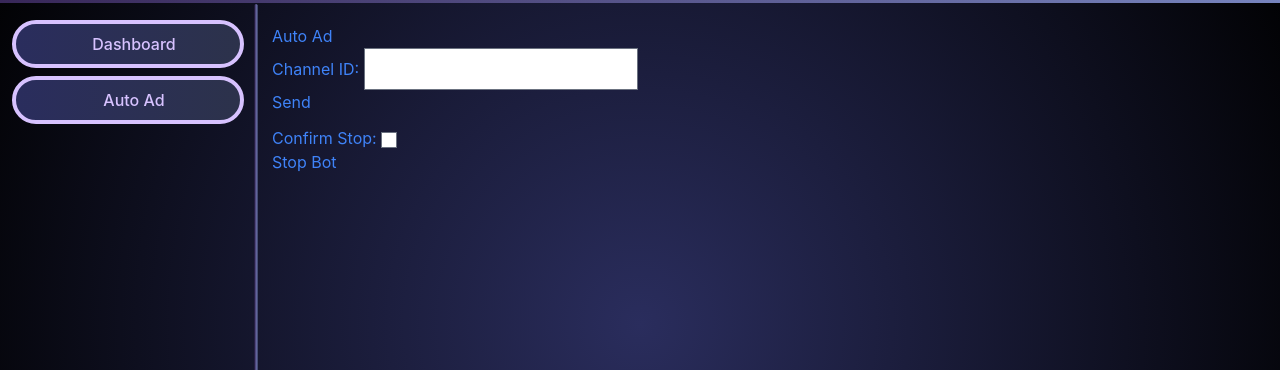
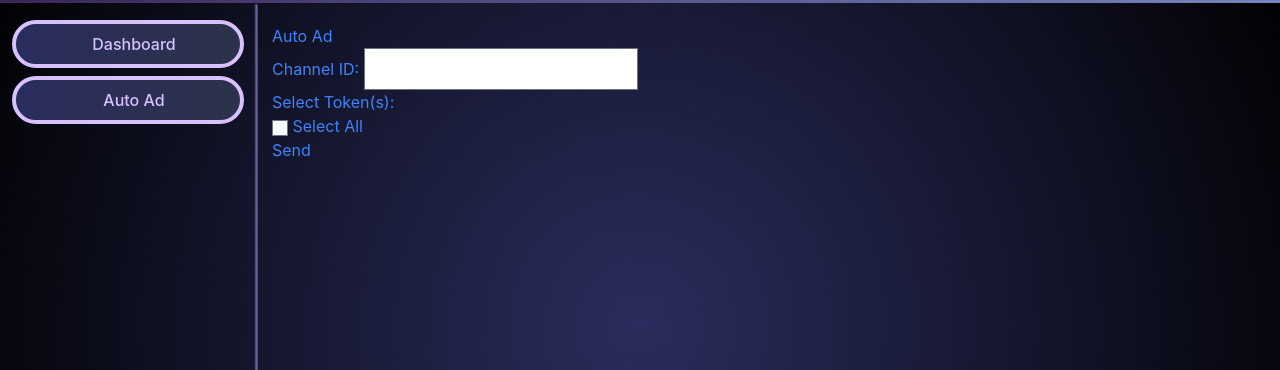
Before and after one commit to Aayan-DEV/DiscAuto, a Django app: page /auto-ad/ in a window 1280 px wide. Shown: the part 76-446 px from the top of the page. Run offline with Django 5.2, Linux system fonts and the light colour scheme; the visitor is signed in with stand-in values (Sample User, id 1); data that the repository does not hold is empty; style sheets or scripts are compiled from the project's sources; some libraries are stand-ins or nearby versions.

Commit message:
Starting of autoad program

```diff
--- a/src/autoad/forms.py
+++ b/src/autoad/forms.py
@@ -1,8 +1,26 @@
-# forms.py
 from django import forms
+from auths.models import DiscordToken
 
 class DataForm(forms.Form):
     channel_id = forms.IntegerField(required=True, label='Channel ID')
+    token = forms.MultipleChoiceField(label='Select Token(s)', choices=[], widget=forms.CheckboxSelectMultiple)
+
+    def __init__(self, *args, **kwargs):
+        user = kwargs.pop('user', None)
+        super(DataForm, self).__init__(*args, **kwargs)
+        if user:
+            tokens = DiscordToken.objects.filter(user=user)
+            token_choices = [(token.token, token.username or token.token) for token in tokens]
+            token_choices.append(('all', 'Select All'))
+            self.fields['token'].choices = token_choices
 
 class StopBotForm(forms.Form):
-    confirm = forms.BooleanField(required=True, label='Confirm Stop')
+    tokens = forms.MultipleChoiceField(label='Select Token(s) to Stop', choices=[], widget=forms.CheckboxSelectMultiple)
+
+    def __init__(self, *args, **kwargs):
+        user = kwargs.pop('user', None)
+        super(StopBotForm, self).__init__(*args, **kwargs)
+        if user:
+            tokens = DiscordToken.objects.filter(user=user)
+            token_choices = [(token.token, token.username or token.token) for token in tokens]
+            self.fields['tokens'].choices = token_choices
--- a/src/autoad/views.py
+++ b/src/autoad/views.py
@@ -1,4 +1,3 @@
-# views.py
 from django.shortcuts import render, redirect
 from django.urls import reverse
 from django.contrib import messages
@@ -6,65 +5,42 @@ from django.contrib.auth.decorators import login_required
 import requests
 import json
 from .forms import DataForm, StopBotForm
-from auths.models import DiscordToken  # Import the DiscordToken model
+from auths.models import DiscordToken
 
-# URL of the request handler server
-request_handler_url = "http://127.0.0.1:5001/send_data"
-stop_bot_url = "http://127.0.0.1:5001/stop_bot"  # Add the URL for stopping the bot
+get_slowmode_url = "http://127.0.0.1:5001/get_slowmode"  # Update with your Flask server IP
 
 @login_required
 def auto_ad(request):
+    slowmode_info = []
     if request.method == 'POST':
-        if 'channel_id' in request.POST:  # Changed from 'token' to 'channel_id' to identify the correct form submission
-            form = DataForm(request.POST)
-            if form.is_valid():
-                channel_id = form.cleaned_data['channel_id']
+        form = DataForm(request.POST, user=request.user)
+        if form.is_valid():
+            channel_id = form.cleaned_data['channel_id']
+            tokens = form.cleaned_data['token']
 
-                # Fetch the token from the database for the logged-in user
-                try:
-                    discord_token = DiscordToken.objects.get(user=request.user)
-                    token = discord_token.token
+            if 'all' in tokens:
+                tokens = DiscordToken.objects.filter(user=request.user).values_list('token', flat=True)
 
-                    data = {
-                        "token": token,
-                        "channel_id": channel_id
-                    }
-
-                    headers = {
-                        "Content-Type": "application/json"
-                    }
-
-                    response = requests.post(request_handler_url, headers=headers, data=json.dumps(data))
-
-                    if response.status_code == 200:
-                        messages.success(request, 'Data sent successfully!')
-                    else:
-                        messages.error(request, 'Failed to send data.')
-                except DiscordToken.DoesNotExist:
-                    messages.error(request, 'Discord token not found for the user.')
-
-                return redirect(reverse('auto_ad'))
-        elif 'confirm' in request.POST:
-            stop_form = StopBotForm(request.POST)
-            if stop_form.is_valid():
-                data = {
-                    "confirm": stop_form.cleaned_data['confirm']
-                }
-
+            for token in tokens:
                 headers = {
                     "Content-Type": "application/json"
                 }
+                data = {
+                    "token": token,
+                    "channel_id": channel_id
+                }
 
-                response = requests.post(stop_bot_url, headers=headers, data=json.dumps(data))
+                response = requests.post(get_slowmode_url, headers=headers, data=json.dumps(data))
+                response_data = response.json()
 
                 if response.status_code == 200:
-                    messages.success(request, 'Bot stopped successfully!')
+                    slowmode_duration = response_data.get('slowmode_duration')
+                    username = DiscordToken.objects.get(token=token).username
+                    slowmode_info.append({'token': token, 'username': username, 'slowmode_duration': slowmode_duration})
                 else:
-                    messages.error(request, 'Failed to stop bot.')
+                    messages.error(request, response_data.get('message', 'Error retrieving slow mode info'))
 
-                return redirect(reverse('auto_ad'))
     else:
-        form = DataForm()
-        stop_form = StopBotForm()
+        form = DataForm(user=request.user)
 
-    return render(request, 'features/auto-ad/auto-ad.html', {'form': form, 'stop_form': stop_form})
+    return render(request, 'features/auto-ad/auto-ad.html', {'form': form, 'slowmode_info': slowmode_info})
--- a/src/discbot/urls.py
+++ b/src/discbot/urls.py
@@ -13,6 +13,9 @@ from tickets import views as tickets_views
 from auths import views as auths_views
 
 urlpatterns = [
+    path('delete_discord_token/<int:token_id>/', auths_views.delete_discord_token, name='delete_discord_token'),
+    path('start_bot/<int:token_id>/', auths_views.start_bot, name='start_bot'),
+    path('stop_bot/<int:token_id>/', auths_views.stop_bot, name='stop_bot'),
     path('delete_discord_token/<int:token_id>/', auths_views.delete_discord_token, name='delete_discord_token'),
     path("auths/",auths_views.auths, name="auths"),
     path("tickets/",tickets_views.tickets, name="tickets"),
--- a/src/templates/features/auths/auths.html
+++ b/src/templates/features/auths/auths.html
@@ -35,6 +35,8 @@
         <div class="flex items-center space-x-4">
             <p class="bg-gray-800 text-white text-lg p-2 rounded-full">{{ discord_token.username }}</p>
             <p class="text-green-500 text-lg">Connected</p>
+            <button onclick="location.href='{% url 'start_bot' discord_token.id %}'" class="bg-green-500 text-white text-lg p-2 rounded-full">Start Bot</button>
+            <button onclick="location.href='{% url 'stop_bot' discord_token.id %}'" class="bg-yellow-500 text-white text-lg p-2 rounded-full">Stop Bot</button>
             <button onclick="location.href='{% url 'delete_discord_token' discord_token.id %}'" class="bg-red-500 text-white text-lg p-2 rounded-full">Delete</button>
         </div>
         {% endfor %}
--- a/src/templates/features/auto-ad/auto-ad.html
+++ b/src/templates/features/auto-ad/auto-ad.html
@@ -13,18 +13,30 @@
         {{ form.as_p }}
         <button type="submit" class="btn btn-primary text-blue-500">Send</button>
     </form>
-
-    <form method="post" novalidate class="mt-3 text-blue-500">
-        {% csrf_token %}
-        {{ stop_form.as_p }}
-        <button type="submit" class="btn btn-danger text-blue-500">Stop Bot</button>
-    </form>
 </div>
 
-{% for message in messages %}
-    <div class="alert alert-{{ message.tags }}">
-        {{ message }}
+{% if slowmode_info %}
+    <div class="mt-5">
+        <p class="text-blue-500">Slow Mode Information</p>
+        <table class="table-auto w-full text-blue-500">
+            <thead>
+                <tr>
+                    <th class="px-4 py-2">Server ID</th>
+                    <th class="px-4 py-2">Username</th>
+                    <th class="px-4 py-2">Slow Mode (seconds)</th>
+                </tr>
+            </thead>
+            <tbody>
+                {% for info in slowmode_info %}
+                    <tr>
+                        <td class="border px-4 py-2">{{ info.token }}</td>
+                        <td class="border px-4 py-2">{{ info.username }}</td>
+                        <td class="border px-4 py-2">{{ info.slowmode_duration }}</td>
+                    </tr>
+                {% endfor %}
+            </tbody>
+        </table>
     </div>
-{% endfor %}
+{% endif %}
 
 {% endblock content %}
```
Also changed, not shown: src/auths/views.py (+31 -2 lines).
